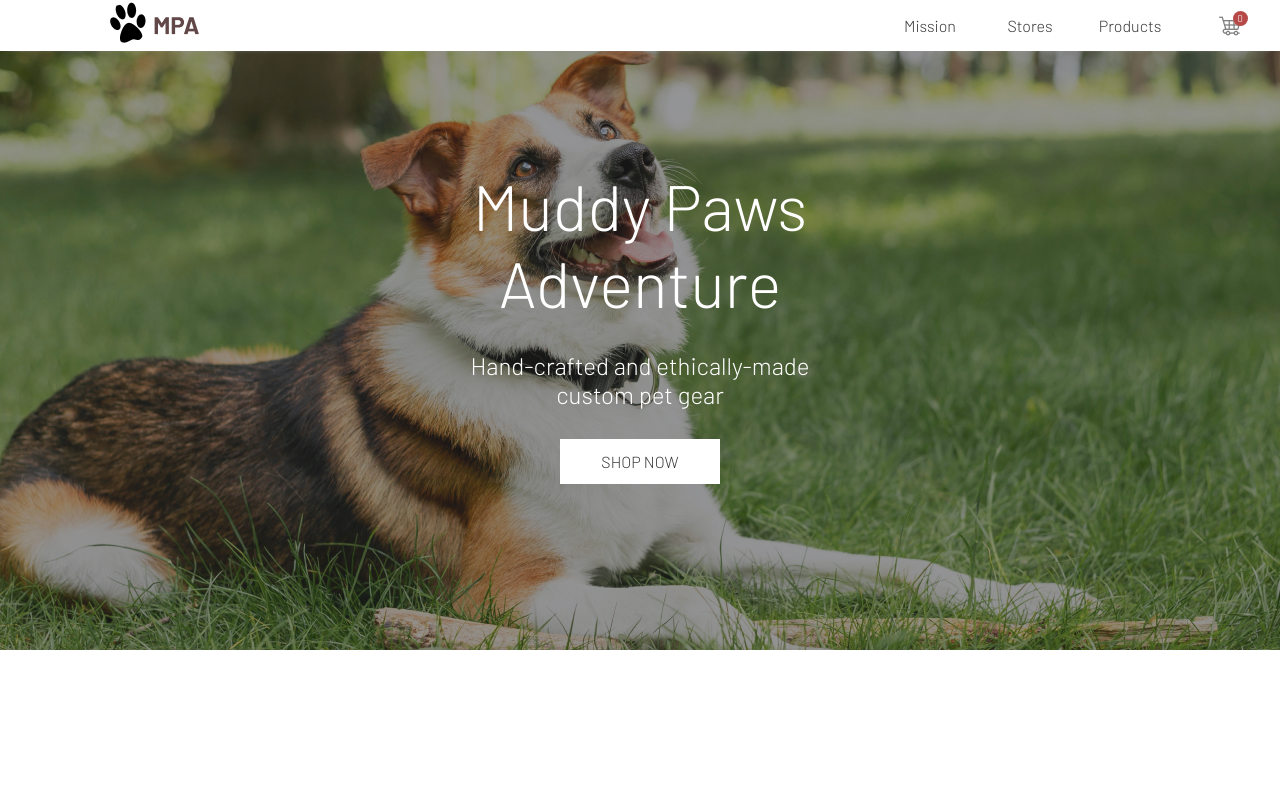
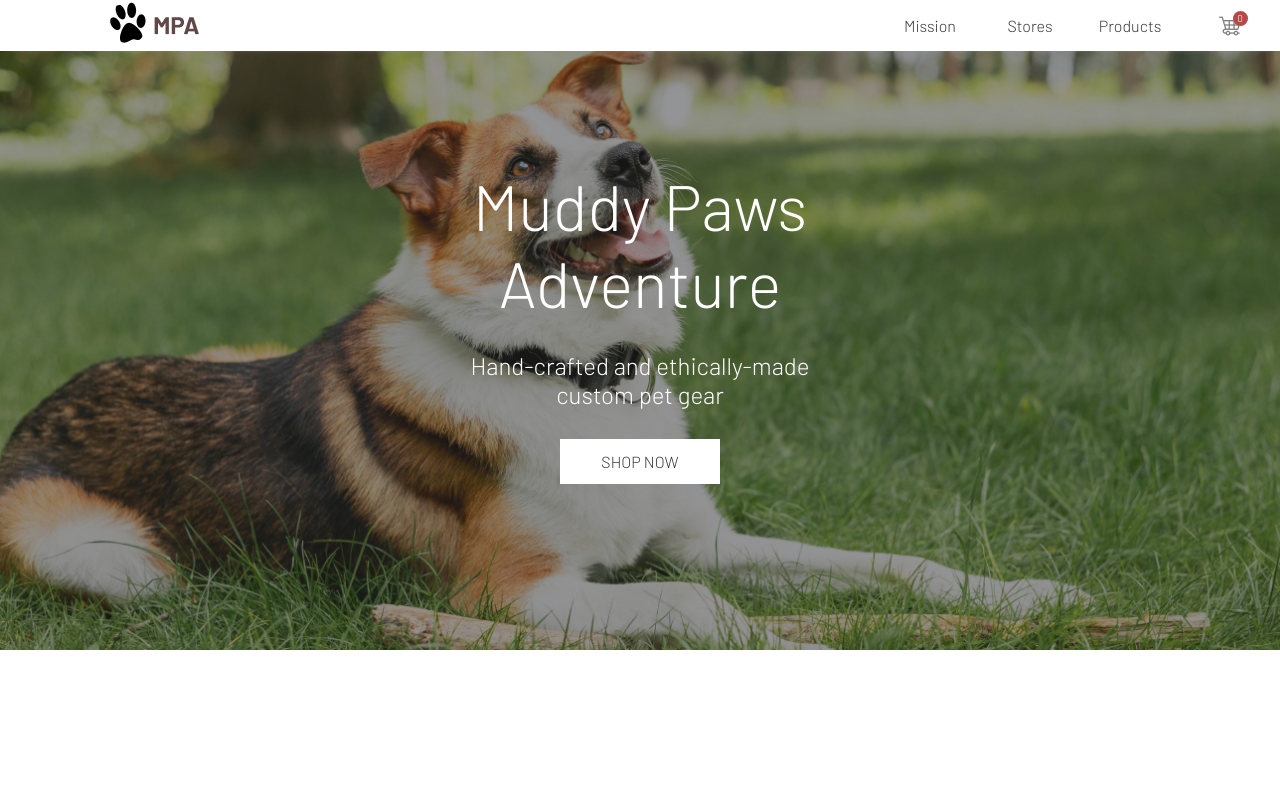
Before and after one commit to e-zou/homework_6, a React (Create React App) app: page / in a window 1280 px wide. Shown: the top 787 px of the page. Built offline with nearby package versions, Linux system fonts and the light colour scheme.

Commit message:
background size cover on home page

```diff
--- a/package.json
+++ b/package.json
@@ -2,7 +2,7 @@
   "name": "homework_6",
   "version": "0.1.0",
   "private": true,
-  "homepage": "http://ezou.github.io/homework_6/",
+  "homepage": "http://e-zou.github.io/homework_6/",
   "dependencies": {
     "@fortawesome/fontawesome-svg-core": "^1.2.32",
     "@fortawesome/free-solid-svg-icons": "^5.15.1",
--- a/src/styles/home.css
+++ b/src/styles/home.css
@@ -25,6 +25,7 @@
 .hero {
     background-image: url("../images/home/home-hero.jpg");
     background-repeat: no-repeat;
+    background-size: cover;
     width: 100%;
     height: 650px;
     display: flex;
```
